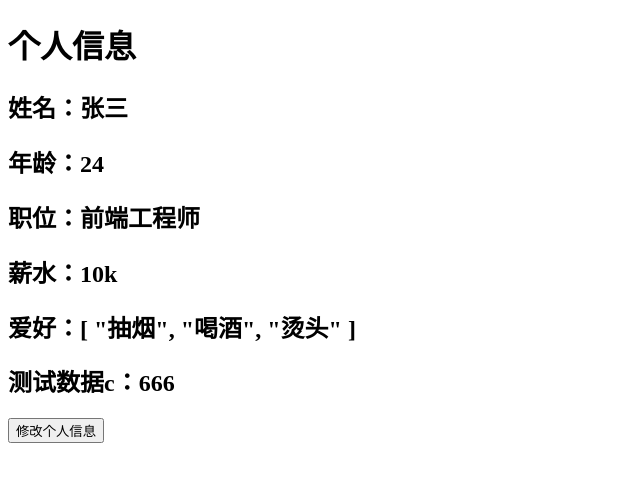
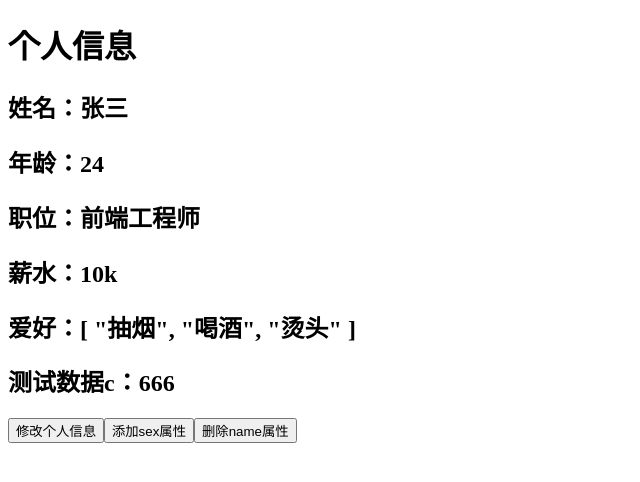
Before and after one commit to dono118/vue3-demo, a Vue app: page / in a window 1280 px wide. Shown: the top 482 px of the page, without its empty margins (0-640 px from the left). Built offline with nearby package versions, Linux system fonts and the light colour scheme.

Commit message:
reactive-添加和删除属性

```diff
--- a/src/App.vue
+++ b/src/App.vue
@@ -1,12 +1,15 @@
 <template>
   <h1>个人信息</h1>
-  <h2>姓名：{{person.name}}</h2>
+  <h2 v-show="person.name">姓名：{{person.name}}</h2>
   <h2>年龄：{{person.age}}</h2>
+  <h2 v-show="person.sex">性别：{{person.sex}}</h2>
   <h2>职位：{{person.job.type}}</h2>
   <h2>薪水：{{person.job.salary}}</h2>
   <h2>爱好：{{person.hobbies}}</h2>
   <h2>测试数据c：{{person.job.a.b.c}}</h2>
   <button @click="changeInfo">修改个人信息</button>
+  <button @click="addSex">添加sex属性</button>
+  <button @click="deleteName">删除name属性</button>
 </template>
 
 <script>
@@ -43,10 +46,20 @@
       person.hobbies[0] = '学习'
     }
 
+    function addSex() {
+      person.sex = '男'
+    }
+
+    function deleteName() {
+      delete person.name
+    }
+
     // 返回一个对象
     return {
       person,
-      changeInfo
+      changeInfo,
+      addSex,
+      deleteName
     }
   }
 }
```
